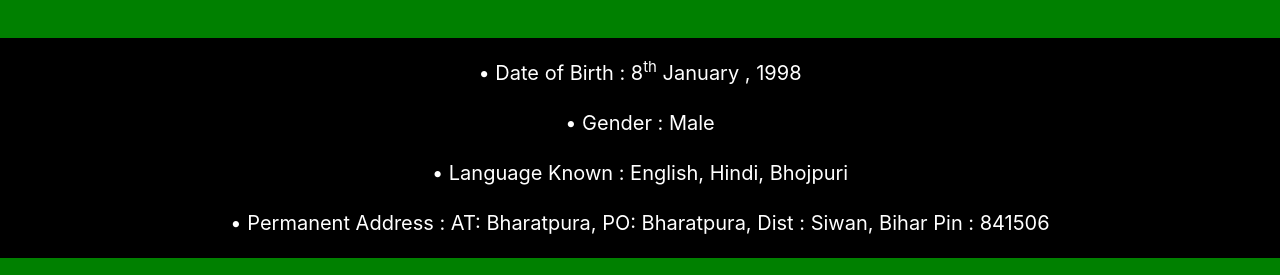
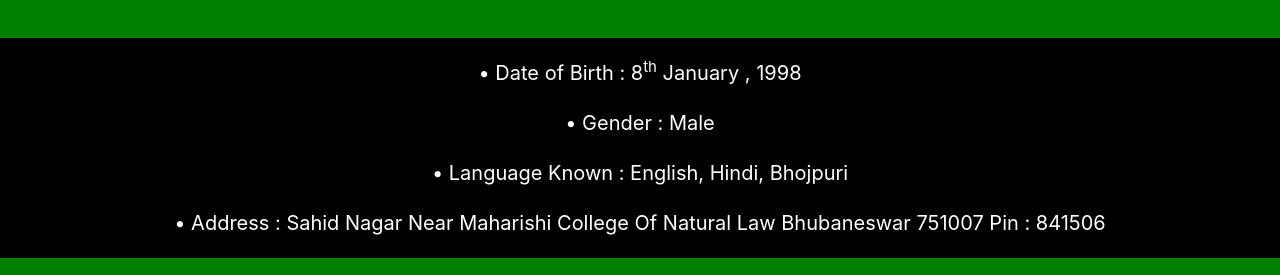
Before and after one commit to indmanan/manan.github.io, a plain HTML site: page index.html in a window 1280 px wide. Shown: the part 3575-3850 px from the top of the page. Drawn offline with Linux system fonts and the light colour scheme.

Commit message:
Update index.html
Permanent address updated to address(Current Address)

```diff
--- a/index.html
+++ b/index.html
@@ -176,7 +176,7 @@
 		<p style="text-align: center;color: white;font-size: 20px;">•	Date of Birth		:	8<sup>th</sup> January , 1998</p>
         <p style="text-align: center;color: white;font-size: 20px;">•	Gender		:	Male</p>
         <p style="text-align: center;color: white;font-size: 20px;">•	Language Known	:	English, Hindi, Bhojpuri</p>
-		<p style="text-align: center;color: white;font-size: 20px;">•	Permanent Address	:	AT: Bharatpura, PO: Bharatpura, Dist : Siwan, Bihar
+		<p style="text-align: center;color: white;font-size: 20px;">•	Address	:	Sahid Nagar Near Maharishi College Of Natural Law Bhubaneswar 751007
 Pin : 841506</p>
 
 
```
